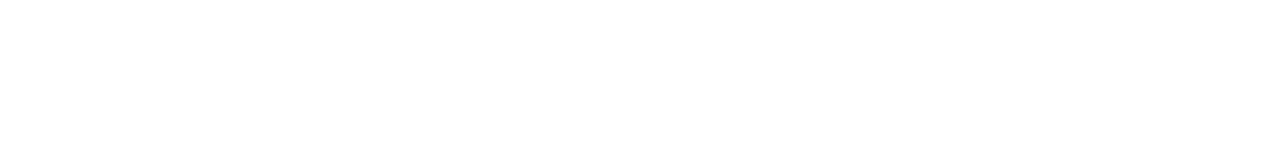
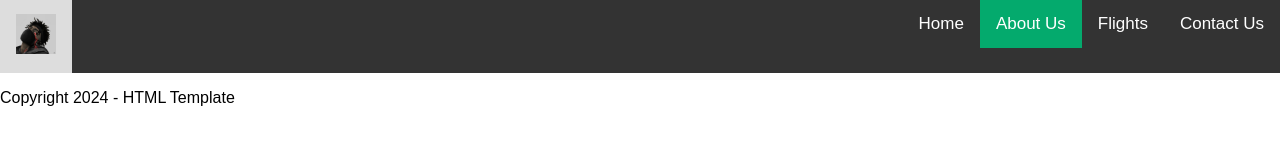
Before and after one commit to KBOlifant/Tutorial_Test, a plain HTML site: page pages/about.html in a window 1280 px wide. Drawn offline with Linux system fonts and the light colour scheme.

Commit message:
updates yall

```diff
--- a/css/main.css
+++ b/css/main.css
@@ -0,0 +1,41 @@
+body{
+    margin: 0;
+    font-family: Arial, Helvetica, sans-serif;
+}
+
+.topNav{
+    overflow: hidden;
+    background-color: #333;
+}
+
+.topNav a {
+    float: left;
+    color: white;
+    text-align: center;
+    padding: 14px 16px;
+    text-decoration: none;
+    font-size: 17px;
+}
+
+.topNavRight{
+    float: right;
+}
+
+.topNav a:hover{
+    background-color: #ddd;
+    color: black;
+}
+
+.topNav a.active{
+    background-color: #04aa6d;
+    color: #FFFFFF;
+}
+
+header img{
+    width: 50%;
+    display: block;
+    margin-left: auto;
+    margin-right: auto;
+    margin-top: 2em;
+    border-radius: 12px;
+}
--- a/pages/about.html
+++ b/pages/about.html
@@ -0,0 +1,43 @@
+<!DOCTYPE html><!--type of html-->
+<html lang="en">
+<head><!--admin section-->
+    <meta charset="UTF-8"><!--character set / types of characters-->
+    <meta http-equiv="X-UX-Compatible" content="IE-edge">
+    <meta name="viewport" content="width-device-width, initial-scale-1.0">
+    <meta name="keyword" content="HTML, CSS, Template, Bootstrap"> <!--Search words for users-->
+    <meta name="auther" content="Keabetswe, Olifant, 241299">
+
+    <title>HTML Template</title>
+
+    <!--link bootstrap
+        link javascript
+        link Google font Files
+        link Css-->
+
+    <link rel="stylesheet" href="../css/main.css">
+</head>
+<body>
+    <nav>
+        <div class="topNav">
+
+            <a href="../index.html"><img src="../assets/Images/Logo.jpg" width="40px"></a>
+
+            <div class="topNavRight">
+                <a href="../index.html">Home</a>
+                <a class="active" href="about.html">About Us</a>
+                <a href="flights.html">Flights</a>
+                <a href="contact.html">Contact Us</a>
+            </div>
+        </div>
+    </nav>
+    <header>
+        <!--everything before the fold-->
+    </header>
+    <section>
+        <!--multiple of these will be made-->
+    </section>
+    <footer>
+        <p>Copyright 2024 - HTML Template</p>
+    </footer>
+</body>
+</html>
```
Also changed, not shown: index.html (+12 -2 lines), pages/contact.html (+43 -0 lines), pages/flights.html (+43 -0 lines), assets/Images/Logo.jpg (added).
